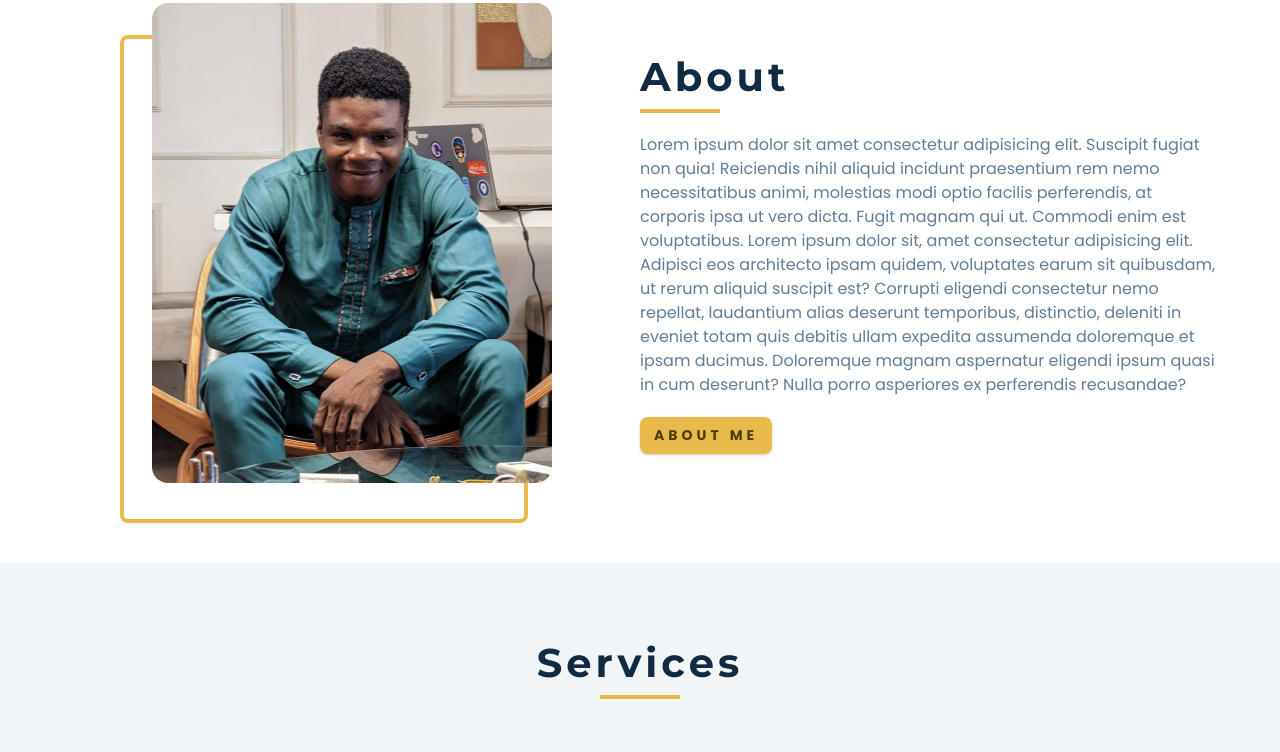
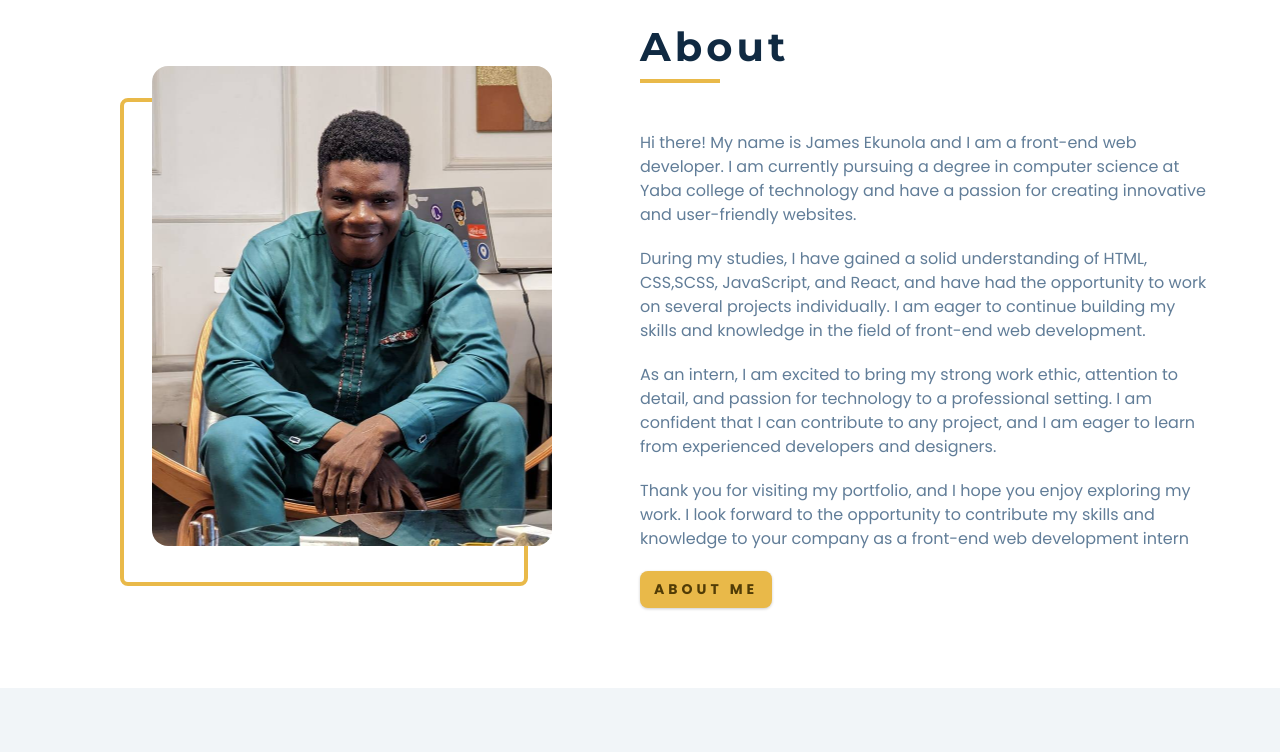
Before and after one commit to jamesekunola/my-portfolio, a plain HTML site: page index.html in a window 1280 px wide. Shown: the part 893-1645 px from the top of the page. Drawn offline with nearby package versions, Linux system fonts and the light colour scheme.

Commit message:
update on about section

```diff
--- a/index.html
+++ b/index.html
@@ -132,15 +132,28 @@
                 <div class="underline"></div>
 
                 <p class="about-info">
-                    Lorem ipsum dolor sit amet consectetur adipisicing elit. Suscipit fugiat non quia! Reiciendis nihil
-                    aliquid incidunt praesentium rem nemo necessitatibus animi, molestias modi optio facilis
-                    perferendis, at corporis ipsa ut vero dicta. Fugit magnam qui ut. Commodi enim est voluptatibus.
-                    Lorem ipsum dolor sit, amet consectetur adipisicing elit. Adipisci eos architecto ipsam quidem,
-                    voluptates earum sit quibusdam, ut rerum aliquid suscipit est? Corrupti eligendi consectetur nemo
-                    repellat, laudantium alias deserunt temporibus, distinctio, deleniti in eveniet totam quis debitis
-                    ullam expedita assumenda doloremque et ipsam ducimus. Doloremque magnam aspernatur eligendi ipsum
-                    quasi in cum deserunt? Nulla porro asperiores ex perferendis recusandae?
+                    Hi there! My name is James Ekunola and I am a front-end web developer. I am currently pursuing a
+                    degree in computer science at Yaba college of technology and have a passion for creating innovative
+                    and user-friendly websites.
                 </p>
+                <p>
+                    During my studies, I have gained a solid understanding of HTML, CSS,SCSS, JavaScript, and React, and
+                    have
+                    had the opportunity to work on several projects individually. I am eager to continue building my
+                    skills and knowledge in the field of front-end web development.
+                </p>
+                <p>
+                    As an intern, I am excited to bring my strong work ethic, attention to detail, and passion for
+                    technology to a professional setting. I am confident that I can contribute to any project, and I am
+                    eager to learn from experienced developers and designers.
+                </p>
+
+                <p>Thank you for visiting my portfolio, and I hope you enjoy exploring my work. I look forward to the
+                    opportunity to contribute my skills and knowledge to your company as a front-end web development
+                    intern</p>
+
+
+
 
                 <a href="about.html" class="gold-btn"> About me</a>
             </div>
--- a/main.scss
+++ b/main.scss
@@ -838,10 +838,14 @@ footer {
   background: var(--clr-primary-10);
 }
 
+.about-info {
+  margin-top: 3rem;
+}
+
 .section-title {
   display: grid;
   place-items: center;
-  max-width: 30rem;
+  max-width: 60rem;
   margin: 0 auto;
   width: 100%;
   .underline {
```
Also changed, not shown: about.html (+19 -4 lines), main.css, 1 other file.
